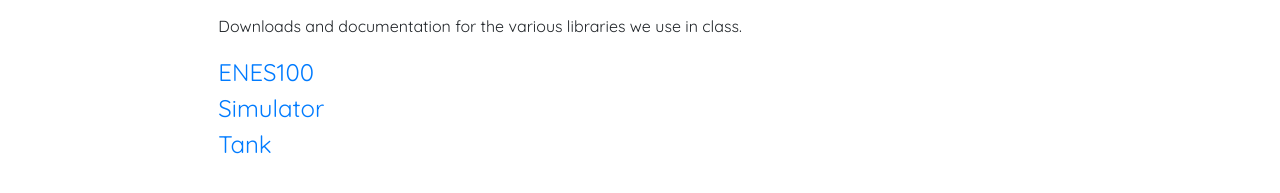
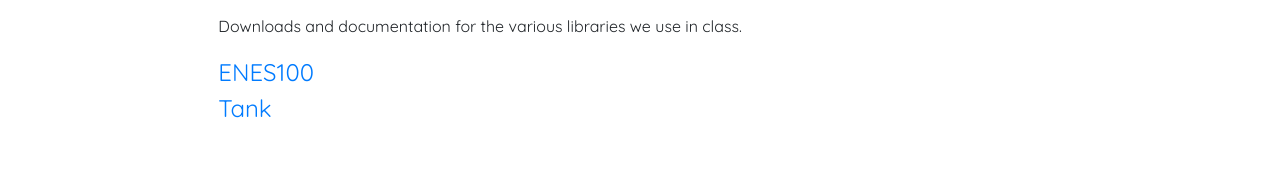
Before and after one commit to umdenes100/VisionSystemRemoteClient, a Jekyll site: the page built from pages/libraries/libraries.html, in a window 1280 px wide. Shown: the part 174-367 px from the top of the page. Built offline with Jekyll 4.4.1, drawn with Linux system fonts in a browser that asks for light colours; nearby versions of some CDN libraries; some web fonts are replaced.

Commit message:
removed simulator library link

```diff
--- a/pages/libraries/libraries.html
+++ b/pages/libraries/libraries.html
@@ -17,8 +17,6 @@ custom_css:
             <p>Downloads and documentation for the various libraries we use in class.<p>
             <a class="library-link" href="./enes100">ENES100</a>
             <br>
-            <a class="library-link" href="./simulator">Simulator</a>
-            <br>
             <a class="library-link" href="./tank">Tank</a>
             <br>
         </div>
```
